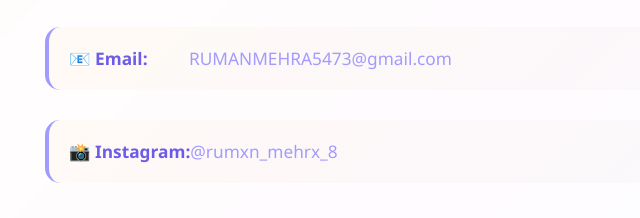
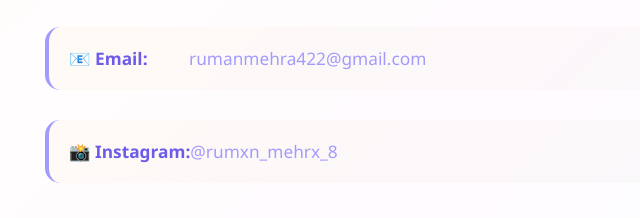
Before and after one commit to Ruma8823/project, a plain HTML site: page contact.html in a window 1280 px wide. Shown: the part 887-1105 px from the top of the page, 145-785 px from the left. Drawn offline with Linux system fonts and the light colour scheme.

Commit message:
Update contact.html

```diff
--- a/contact.html
+++ b/contact.html
@@ -166,8 +166,8 @@
             <div class="contact-item">
                 <span class="contact-label">📧 Email:</span>
                 <span class="contact-value">
-                    <a href="mailto:RUMANMEHRA5473@gmail.com">
-                        RUMANMEHRA5473@gmail.com
+                    <a href="mailto:rumanmehra422@gmail.com">
+                        rumanmehra422@gmail.com
                     </a>
                 </span>
             </div>
```
